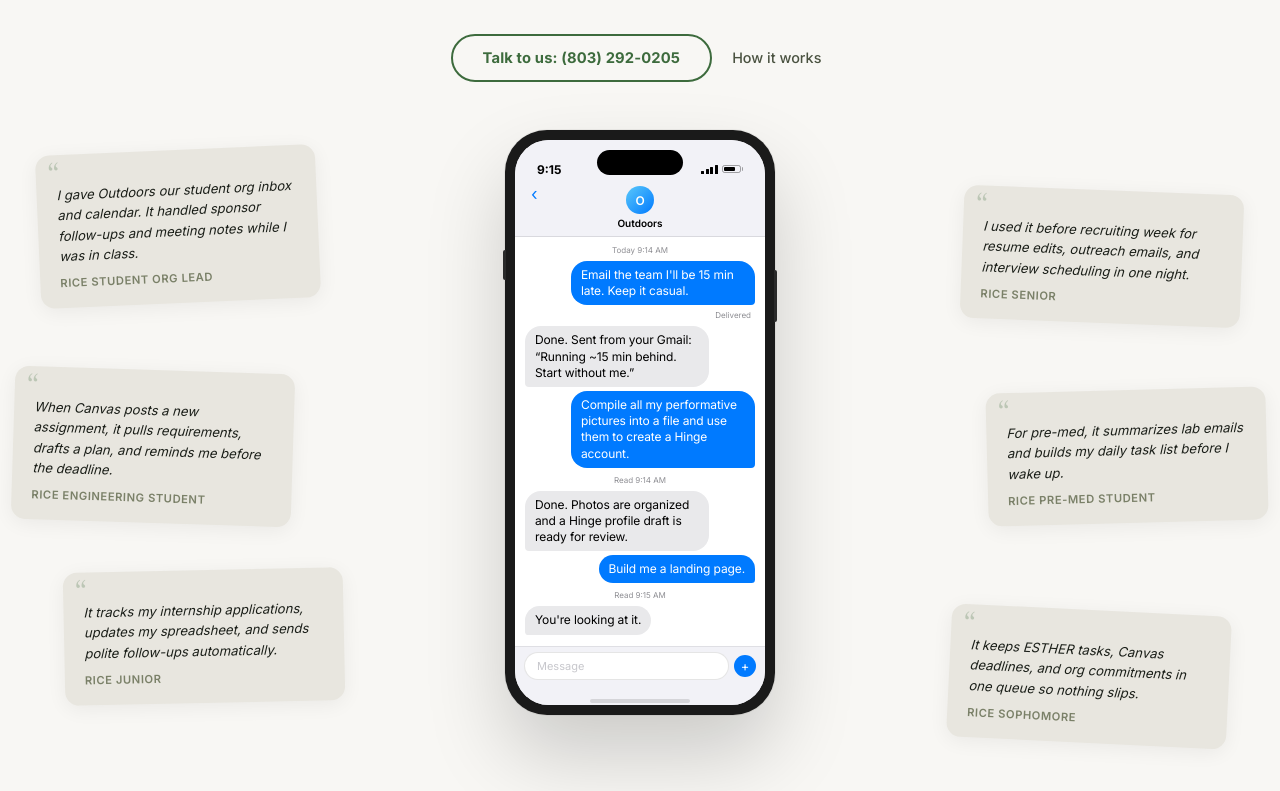
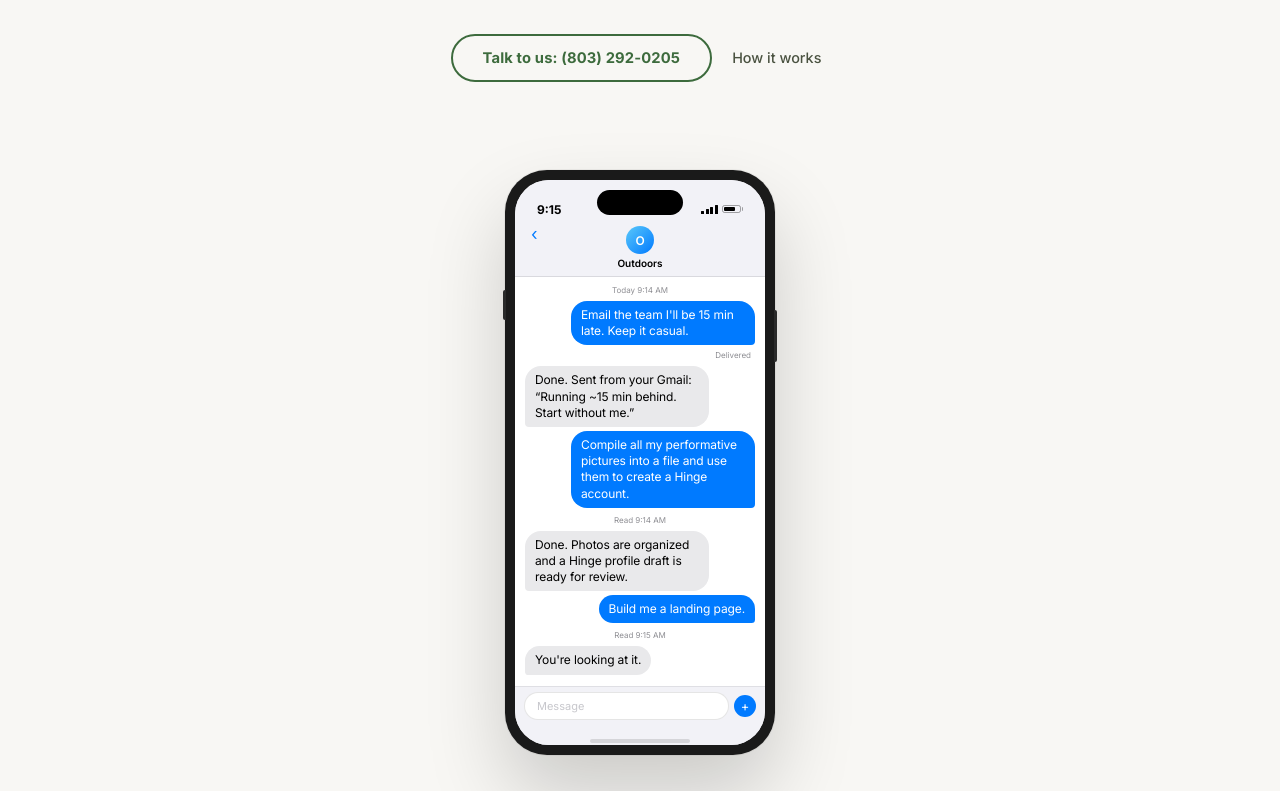
Before and after one commit to sisiphamus/outdoors-landing-rice, a Next.js app: page / in a window 1280 px wide. Shown: the part 409-1200 px from the top of the page. Built offline with nearby package versions, Linux system fonts and the light colour scheme.

Commit message:
fix: remove quote cards from around phone mockup

```diff
--- a/src/app/page.tsx
+++ b/src/app/page.tsx
@@ -155,15 +155,7 @@ export default function Home(){
     <p className="hero-sub">apply to 20 internships in Handshake and log every status in Sheets, finish tonight's Canvas work: submit assignments, draft discussion replies, and message TAs, every morning at 7:00 AM summarize my inbox and give me a prioritized plan for the day</p>
     <div className="hero-ctas"><a href="sms:8032920205" className="btn-phone">Talk to us: (803) 292-0205</a><a href="#steps" className="btn-text">How it works</a></div>
   </section>
-  <div className="hero-quotes">
-    <div className="phone-wrap" style={{position:"relative",zIndex:2}}><div className="iphone"><div className="iphone-screen"><div className="di"/><div className="ios-bar"><div className="ios-time">9:15</div><div className="ios-icons"><div className="ios-sig"><span/><span/><span/><span/></div><div className="ios-bt"><div className="ios-bt-b"><div className="ios-bt-f"/></div><div className="ios-bt-t"/></div></div></div><div className="msg-hdr"><span className="msg-back">&lsaquo;</span><div className="msg-av">O</div><div className="msg-name">Outdoors</div></div><div className="msgs" id="waChat"><div className="mt">Today 9:14 AM</div><div className="m o">Email the team I{"'"}ll be 15 min late. Keep it casual.</div><div className="md">Delivered</div><div className="m i">Done. Sent from your Gmail: {"\u201c"}Running ~15 min behind. Start without me.{"\u201d"}</div><div className="m o">Compile all my performative pictures into a file and use them to create a Hinge account.</div><div className="mt">Read 9:14 AM</div><div className="m i">Done. Photos are organized and a Hinge profile draft is ready for review.</div><div className="m o">Build me a landing page.</div><div className="mt">Read 9:15 AM</div><div className="m i">You{"'"}re looking at it.</div></div><div className="msg-in"><div className="msg-field">Message</div><div className="msg-send">+</div></div><div className="ios-home-i"><div className="ios-home-bar"/></div></div></div></div>
-    <div className="quote-card rv q0"><div className="quote-text">I gave Outdoors our student org inbox and calendar. It handled sponsor follow-ups and meeting notes while I was in class.</div><div className="quote-name">Rice Student Org Lead</div></div>
-    <div className="quote-card rv q1"><div className="quote-text">When Canvas posts a new assignment, it pulls requirements, drafts a plan, and reminds me before the deadline.</div><div className="quote-name">Rice Engineering Student</div></div>
-    <div className="quote-card rv q2"><div className="quote-text">It tracks my internship applications, updates my spreadsheet, and sends polite follow-ups automatically.</div><div className="quote-name">Rice Junior</div></div>
-    <div className="quote-card rv q3"><div className="quote-text">I used it before recruiting week for resume edits, outreach emails, and interview scheduling in one night.</div><div className="quote-name">Rice Senior</div></div>
-    <div className="quote-card rv q4"><div className="quote-text">For pre-med, it summarizes lab emails and builds my daily task list before I wake up.</div><div className="quote-name">Rice Pre-Med Student</div></div>
-    <div className="quote-card rv q5"><div className="quote-text">It keeps ESTHER tasks, Canvas deadlines, and org commitments in one queue so nothing slips.</div><div className="quote-name">Rice Sophomore</div></div>
-  </div>
+  <div className="phone-wrap"><div className="iphone"><div className="iphone-screen"><div className="di"/><div className="ios-bar"><div className="ios-time">9:15</div><div className="ios-icons"><div className="ios-sig"><span/><span/><span/><span/></div><div className="ios-bt"><div className="ios-bt-b"><div className="ios-bt-f"/></div><div className="ios-bt-t"/></div></div></div><div className="msg-hdr"><span className="msg-back">&lsaquo;</span><div className="msg-av">O</div><div className="msg-name">Outdoors</div></div><div className="msgs" id="waChat"><div className="mt">Today 9:14 AM</div><div className="m o">Email the team I{"'"}ll be 15 min late. Keep it casual.</div><div className="md">Delivered</div><div className="m i">Done. Sent from your Gmail: {"\u201c"}Running ~15 min behind. Start without me.{"\u201d"}</div><div className="m o">Compile all my performative pictures into a file and use them to create a Hinge account.</div><div className="mt">Read 9:14 AM</div><div className="m i">Done. Photos are organized and a Hinge profile draft is ready for review.</div><div className="m o">Build me a landing page.</div><div className="mt">Read 9:15 AM</div><div className="m i">You{"'"}re looking at it.</div></div><div className="msg-in"><div className="msg-field">Message</div><div className="msg-send">+</div></div><div className="ios-home-i"><div className="ios-home-bar"/></div></div></div></div>
   <div className="tool-strip"><div className="tool-strip-inner">{tools.map(t=><img key={t.name} className="tool-icon" src={t.src} alt={t.name} title={t.name}/>)}</div></div>
   <div className="proof"><div className="proof-inner"><div className="proof-item"><img className="proof-logo" src="/logos/rice.svg" alt="Rice University"/></div></div></div>
   <section className="manifesto rv"><div className="manifesto-inner"><p>From Canvas deadlines to recruiting outreach, the students who win are the ones who automate the busywork.</p></div></section>
```
